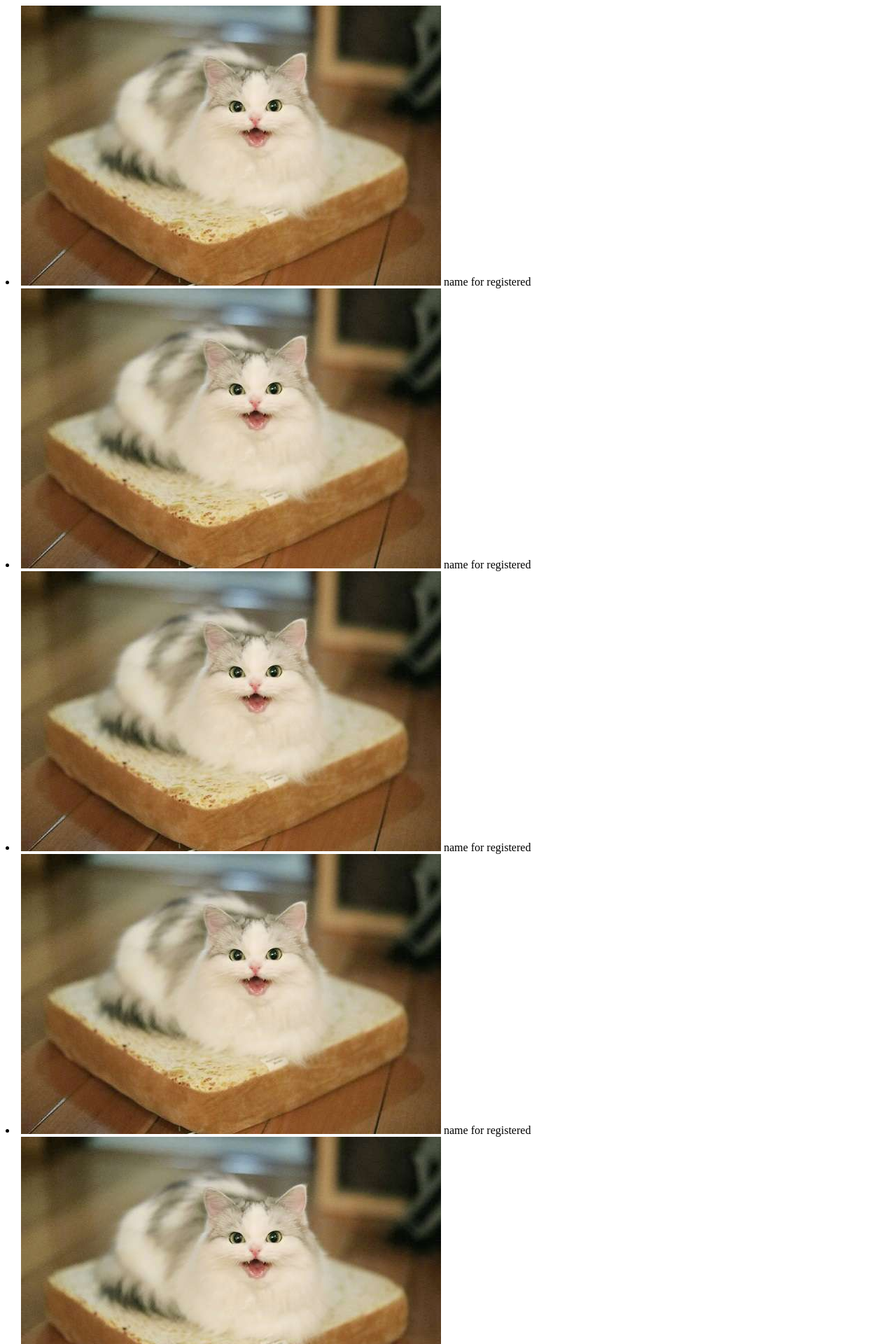
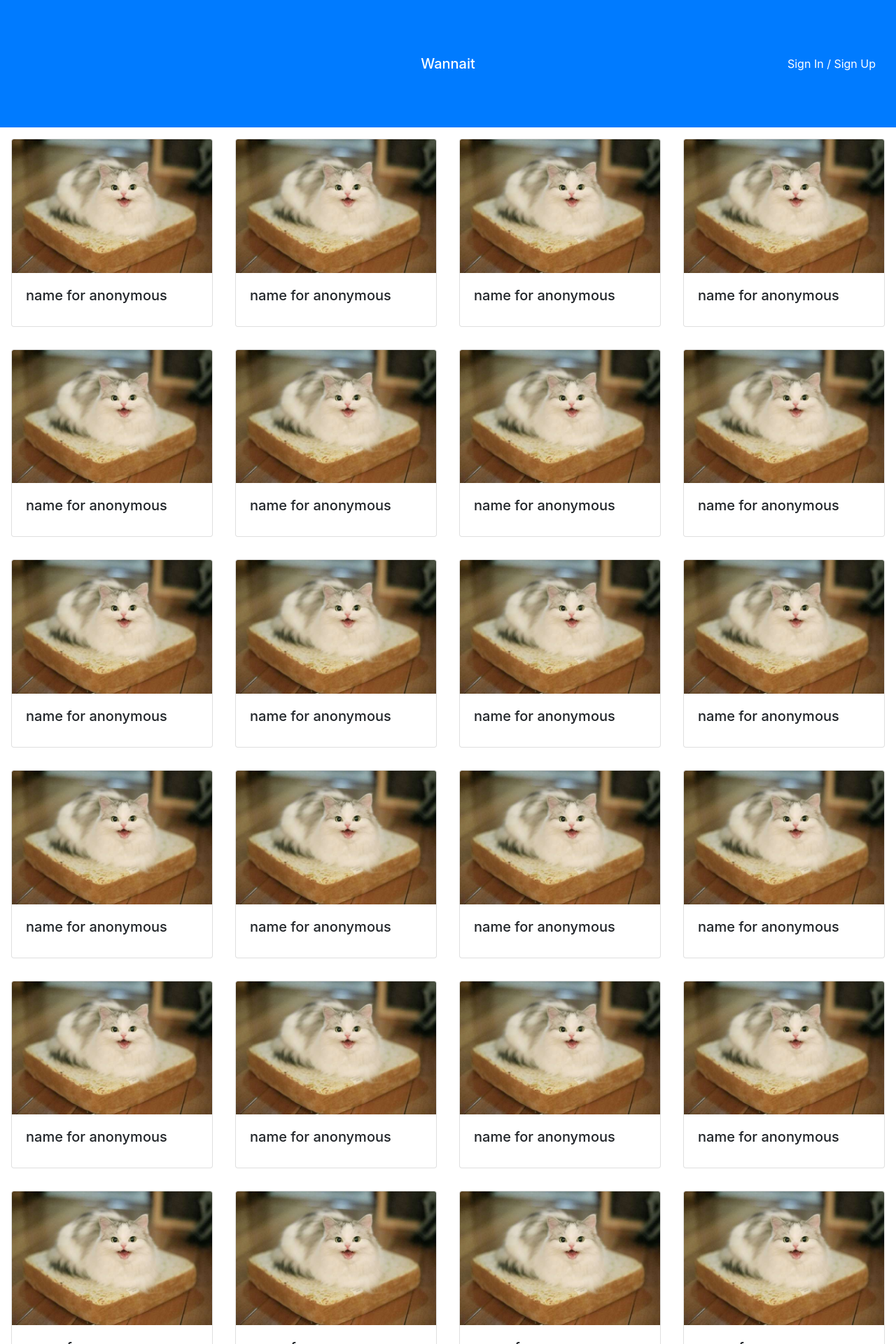
Before and after one commit to zkud/wannait, a Django app: page / in a window 1280 px wide. Shown: the top 1920 px of the page at 70% size. Run offline with Django 3.2, Linux system fonts and the light colour scheme; some libraries are stand-ins or nearby versions.

Commit message:
updated main page

```diff
--- a/Source/wannait/frontend_server/models.py
+++ b/Source/wannait/frontend_server/models.py
@@ -9,7 +9,7 @@ class ProductManager(models.Manager):
             self.model(
                 id=index, name='name for registered',
                 image_url='none')
-            for index in range(20)
+            for index in range(50)
         ]
         return backend_answer
 
@@ -17,9 +17,9 @@ class ProductManager(models.Manager):
         # TODO: change this dump baseline to real connection
         backend_answer = [
             self.model(
-                id=index, name='name for registered',
+                id=index, name='name for anonymous',
                 image_url='none')
-            for index in range(20)
+            for index in range(50)
         ]
         return backend_answer
 
@@ -29,7 +29,7 @@ class ProductManager(models.Manager):
             self.model(
                 id=index, name='name for owner',
                 image_url='none')
-            for index in range(20)
+            for index in range(50)
         ]
         return backend_answer
 
--- /dev/null
+++ b/Source/wannait/frontend_server/static/frontend_server/styles.css
@@ -0,0 +1,31 @@
+.custom-brand {
+    margin: 0;
+    position: absolute;
+    top: 50%;
+    left: 50%;
+    margin-right: -50%;
+    transform: translate(-50%, -50%)
+}
+
+.custom-header {
+    height: 7vh;
+}
+
+.custom-footer {
+    height: 7vh;
+}
+
+.no-products {
+    margin: 0;
+    position: absolute;
+    top: 50%;
+    left: 50%;
+    margin-right: -50%;
+    transform: translate(-50%, -50%)
+}
+
+.main {
+    height: 86vh;
+    overflow:scroll;
+    -webkit-overflow-scrolling: touch;
+}
--- a/Source/wannait/frontend_server/templates/frontend_server/index.html
+++ b/Source/wannait/frontend_server/templates/frontend_server/index.html
@@ -1,27 +1,94 @@
 <!DOCTYPE html>
 <html lang="en">
 <head>
+    <!-- Just for bootstrap -->
+    <link rel="stylesheet"
+          href="https://stackpath.bootstrapcdn.com/bootstrap/4.3.1/css/bootstrap.min.css"
+          integrity="sha384-ggOyR0iXCbMQv3Xipma34MD+dH/1fQ784/j6cY/iJTQUOhcWr7x9JvoRxT2MZw1T"
+          crossorigin="anonymous">
+
+    <!-- Styles of some blocks !-->
+    {% load static %}
+    <link rel="stylesheet" type="text/css" href="{% static 'frontend_server/styles.css' %}">
+
     {% load static %}
     <meta charset="UTF-8">
     <title>Wannait</title>
 </head>
 <body>
+    <nav class="navbar navbar-dark bg-primary d-flex justify-content-end custom-header">
+        <span class="navbar-brand h1 custom-brand">Wannait</span>
+        <button type="button" class="btn btn-primary" data-toggle="modal" data-target="#signmodal">
+            Sign In / Sign Up
+        </button>
+    </nav>
+
+    <div class="main">
         {% if recommendations %}
+            <div class="d-flex flex-wrap justify-content-center align-content-center my-0">
                 {% for product in recommendations %}
-    <li>
+                    <div class="card mx-auto my-3" style="width: 18rem;">
+                        <a href="#">
                             {% if product.image_url == 'none' %}
                             {% load static %}
-        <img src="{% static "frontend_server/images/cat.jpg" %}">
+                            <img class="card-img-top"
+                                 src="{% static "frontend_server/images/notfound.jpg" %}"
+                                 alt="Card image cap">
                             {% else %}
-        <img src="{{product.image_url}}">
+                            <img class="card-img-top"
+                                 src="{{product.image_url}}"
+                                 alt="Card image cap">
                             {% endif %}
+                        </a>
+                      <div class="card-body">
+                        <h5 class="card-title">
                             {{ product.name }}
-    </li>
+                        </h5>
+                      </div>
+                    </div>
                 {% endfor %}
+            </div>
         {% else %}
-    <p>
-        No products avaliable!
-    </p>
+            <h4 class="no-products">
+                Whoops, no products avaliable!
+            </h4>
         {% endif %}
+    </div>
+
+    <nav class="navbar navbar-expand navbar-dark bg-primary custom-footer">
+        <a class="navbar-brand mx-auto" href="http://t.me/WannaitBot">Link to owner</a>
+    </nav>
+
+    <!-- Modal Dialogue for Sign in / Sign Up-->
+    <div class="modal fade" id="signmodal" tabindex="-1" role="dialog" aria-labelledby="exampleModalCenterTitle" aria-hidden="true">
+      <div class="modal-dialog modal-dialog-centered" role="document">
+        <div class="modal-content">
+          <div class="modal-header">
+            <h5 class="modal-title" id="exampleModalLongTitle">Modal title</h5>
+            <button type="button" class="close" data-dismiss="modal" aria-label="Close">
+              <span aria-hidden="true">&times;</span>
+            </button>
+          </div>
+          <div class="modal-body">
+            ...
+          </div>
+          <div class="modal-footer">
+            <button type="button" class="btn btn-secondary" data-dismiss="modal">Close</button>
+            <button type="button" class="btn btn-primary">Save changes</button>
+          </div>
+        </div>
+      </div>
+    </div>
+
+    <!-- Just for bootstrap -->
+    <script src="https://code.jquery.com/jquery-3.3.1.slim.min.js"
+            integrity="sha384-q8i/X+965DzO0rT7abK41JStQIAqVgRVzpbzo5smXKp4YfRvH+8abtTE1Pi6jizo"
+            crossorigin="anonymous"></script>
+    <script src="https://cdnjs.cloudflare.com/ajax/libs/popper.js/1.14.7/umd/popper.min.js"
+            integrity="sha384-UO2eT0CpHqdSJQ6hJty5KVphtPhzWj9WO1clHTMGa3JDZwrnQq4sF86dIHNDz0W1"
+            crossorigin="anonymous"></script>
+    <script src="https://stackpath.bootstrapcdn.com/bootstrap/4.3.1/js/bootstrap.min.js"
+            integrity="sha384-JjSmVgyd0p3pXB1rRibZUAYoIIy6OrQ6VrjIEaFf/nJGzIxFDsf4x0xIM+B07jRM"
+            crossorigin="anonymous"></script>
 </body>
 </html>
```
Also changed, not shown: Source/wannait/frontend_server/static/frontend_server/images/notfound.jpg (renamed from Source/wannait/frontend_server/static/frontend_server/images/cat.jpg). Lines whose indentation alone changed are shown as unchanged.
